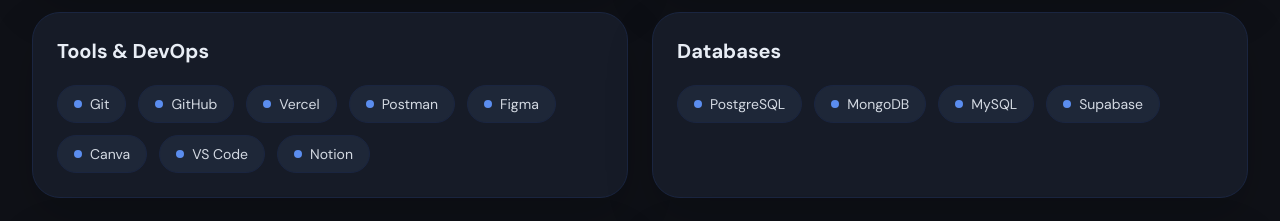
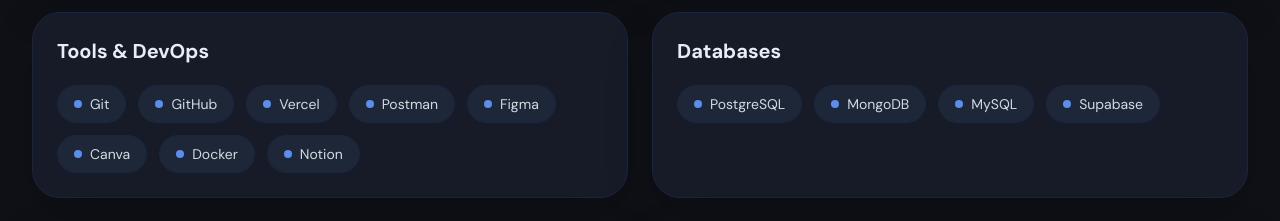
Before and after one commit to Shayan-Bhowmik/Shayan-Portfolio, a React (Vite) app: page / in a window 1280 px wide. Shown: the part 2240-2461 px from the top of the page. Built offline with nearby package versions, Linux system fonts and the light colour scheme.

Commit message:
Updated Skills Section

```diff
--- a/src/components/Skills.jsx
+++ b/src/components/Skills.jsx
@@ -12,7 +12,7 @@
   },
   {
     title: 'Tools & DevOps',
-    items: ['Git', 'GitHub', 'Vercel', 'Postman', 'Figma', 'Canva', 'VS Code', 'Notion'],
+    items: ['Git', 'GitHub', 'Vercel', 'Postman', 'Figma', 'Canva', 'Docker', 'Notion'],
   },
   {
     title: 'Databases',
```
